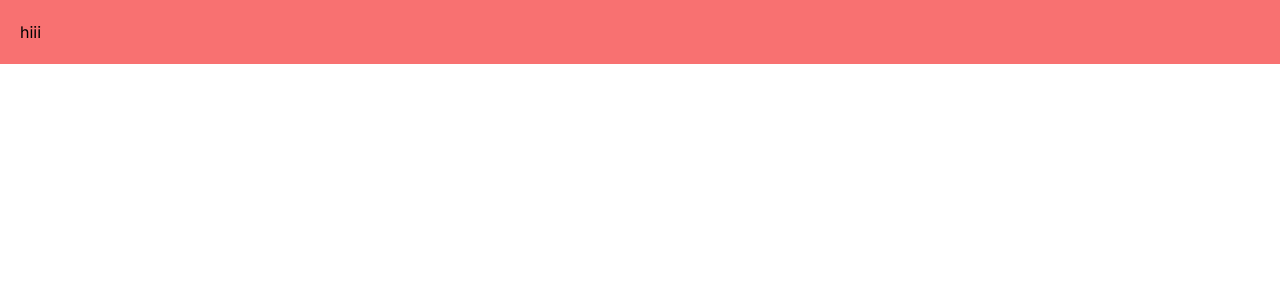
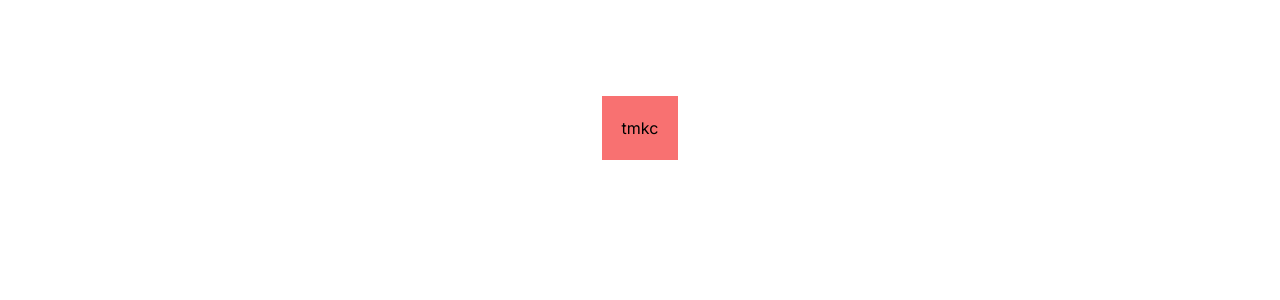
Before and after one commit to Shobhnik13/Connectify, a Next.js app: page / in a window 1280 px wide. Shown: the top 300 px of the page. Built offline with nearby package versions, Linux system fonts and the light colour scheme.

Commit message:
added auth

```diff
--- /dev/null
+++ b/app/(auth)/layout.tsx
@@ -0,0 +1,19 @@
+import { ClerkProvider } from '@clerk/nextjs'
+
+export const metadata = {
+  title: 'Connectify',
+}
+
+export default function RootLayout({
+  children,
+}: {
+  children: React.ReactNode
+}) {
+  return (
+    <ClerkProvider>
+      <html lang="en">
+        <body className='flex justify-center items-center h-full mt-24'>{children}</body>
+      </html>
+      </ClerkProvider>
+  )
+}
--- /dev/null
+++ b/app/(auth)/sign-in/[[...sign-in]]/page.tsx
@@ -0,0 +1,5 @@
+import { SignIn } from "@clerk/nextjs";
+
+export default function Page() {
+  return <SignIn />;
+}
--- /dev/null
+++ b/app/(auth)/sign-up/[[...sign-up]]/page.tsx
@@ -0,0 +1,5 @@
+import { SignUp } from "@clerk/nextjs";
+
+export default function Page() {
+  return <SignUp />;
+}
--- a/app/layout.tsx
+++ b/app/(root)/layout.tsx
@@ -1,4 +1,5 @@
-import './globals.css'
+
+import '../globals.css'
 import type { Metadata } from 'next'
 import { Inter } from 'next/font/google'
 
@@ -15,8 +16,10 @@ export default function RootLayout({
   children: React.ReactNode
 }) {
   return (
+
     <html lang="en">
-      <body className={inter.className}>{children}</body>
+      <body className={`${inter.className} flex justify-center items-center h-full mt-24`}>{children}</body>
     </html>
+
   )
 }
--- /dev/null
+++ b/app/(root)/page.tsx
@@ -0,0 +1,15 @@
+
+import { UserButton, useAuth } from '@clerk/nextjs'
+
+import Image from 'next/image'
+import Link from 'next/link'
+
+export default function Home() {
+
+  return (
+   <div className='flex justify-between bg-red-400 p-5'>
+    <p>tmkc</p>
+    {/* <div><UserButton afterSignOutUrl='/sign-in'/></div> */}
+   </div>
+  )
+}
--- a/app/page.tsx
+++ /dev/null
@@ -1,7 +0,0 @@
-import Image from 'next/image'
-
-export default function Home() {
-  return (
-   <div className='bg-red-400 p-5'>hiii</div>
-  )
-}
```
Also changed, not shown: middleware.ts (added, +11 -0 lines), 1 other file (tests, documents, lock files or other folders).
